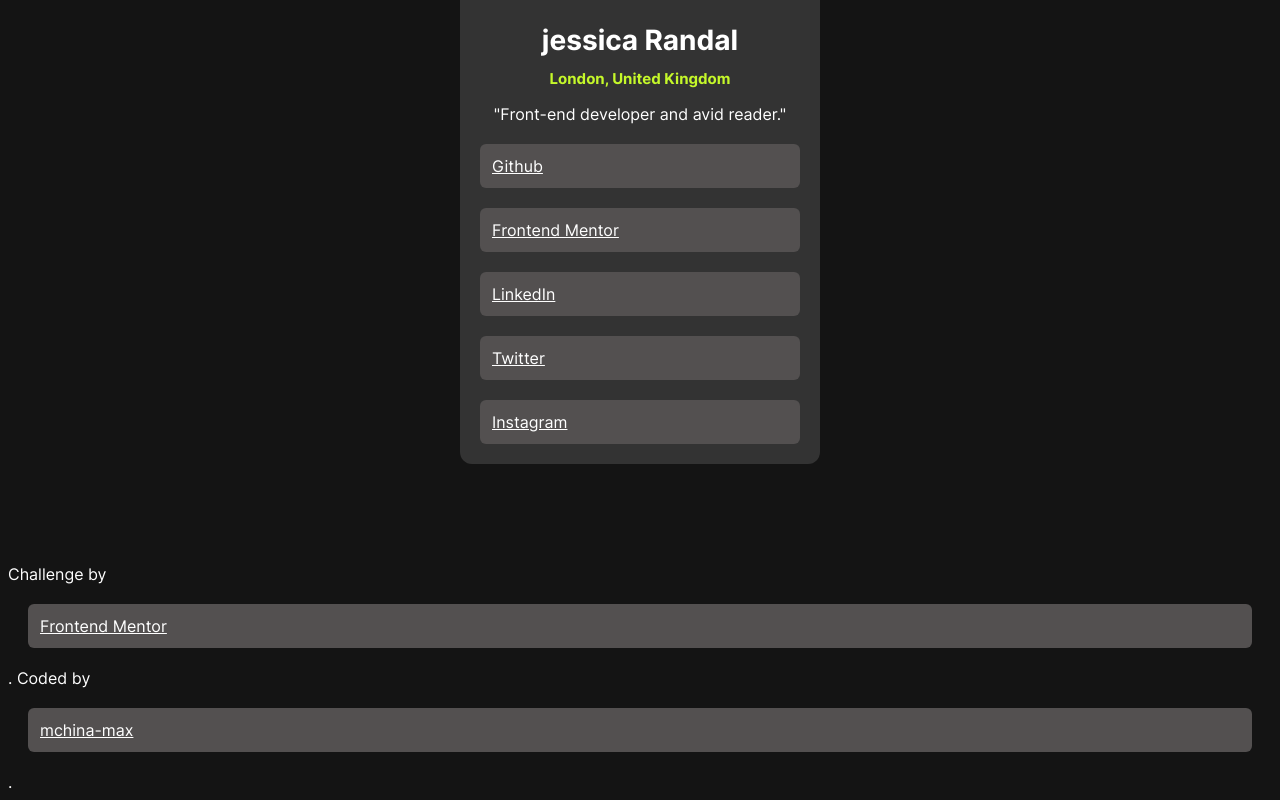
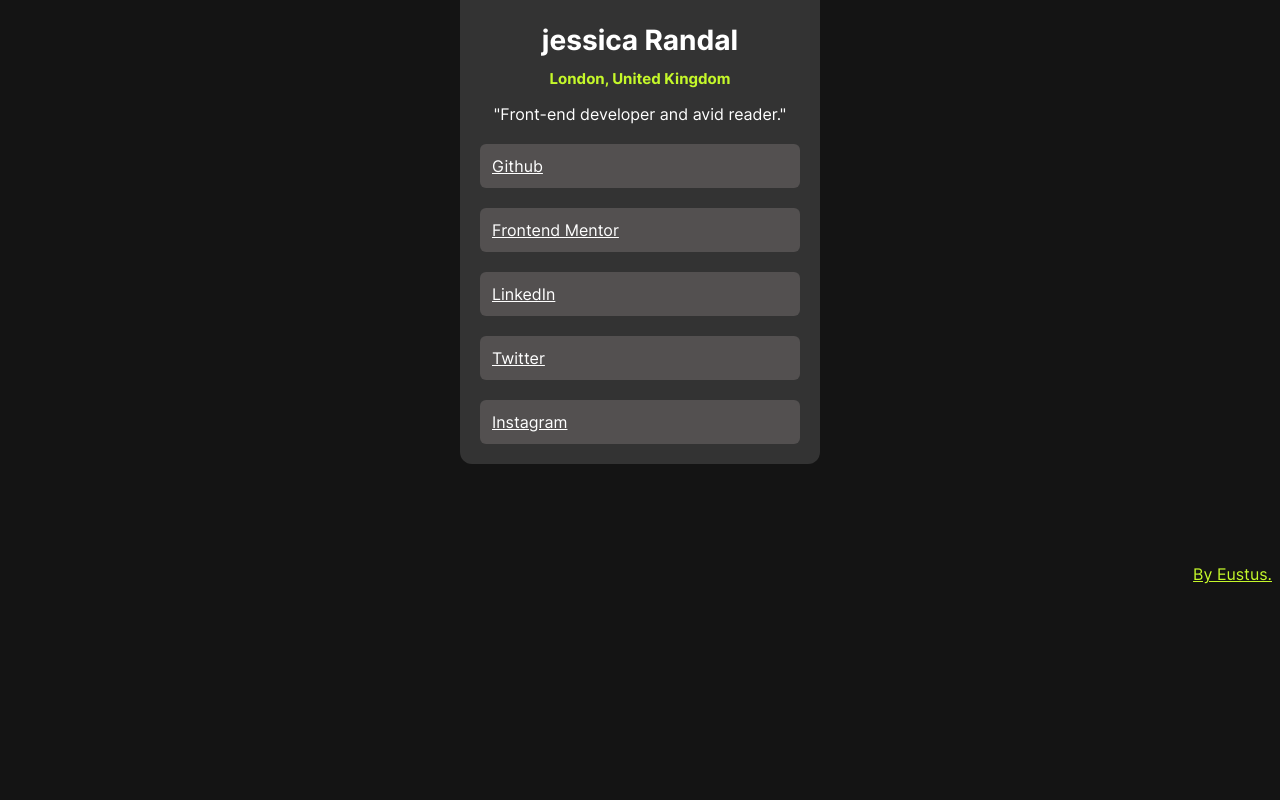
Before and after one commit to Mchina-max/social-link-profile, a plain HTML site: page social-links-profile-main/index.html in a window 1280 px wide. Shown: the part 333-1133 px from the top of the page. After the commit the page ends 925 px from the top, so only its background shows below. Drawn offline with Linux system fonts and the light colour scheme.

Commit message:
social link

```diff
--- a/social-links-profile-main/index.html
+++ b/social-links-profile-main/index.html
@@ -32,9 +32,8 @@
 
 
 
-  <div class="attribution">
-    Challenge by <a href="https://www.frontendmentor.io?ref=challenge" target="_blank">Frontend Mentor</a>.
-    Coded by <a href="#">mchina-max</a>.
-  </div>
+ <div id="conclude">
+    By Eustus.
+   </div>
 </body>
 </html>
--- a/social-links-profile-main/main.css
+++ b/social-links-profile-main/main.css
@@ -60,3 +60,9 @@
     background-color: hsl(75, 94%, 57%);
     color: black;
 }
+
+#conclude{
+    text-align: end;
+    color: hsl(75, 94%, 57%);
+    text-decoration: underline;
+}
```
